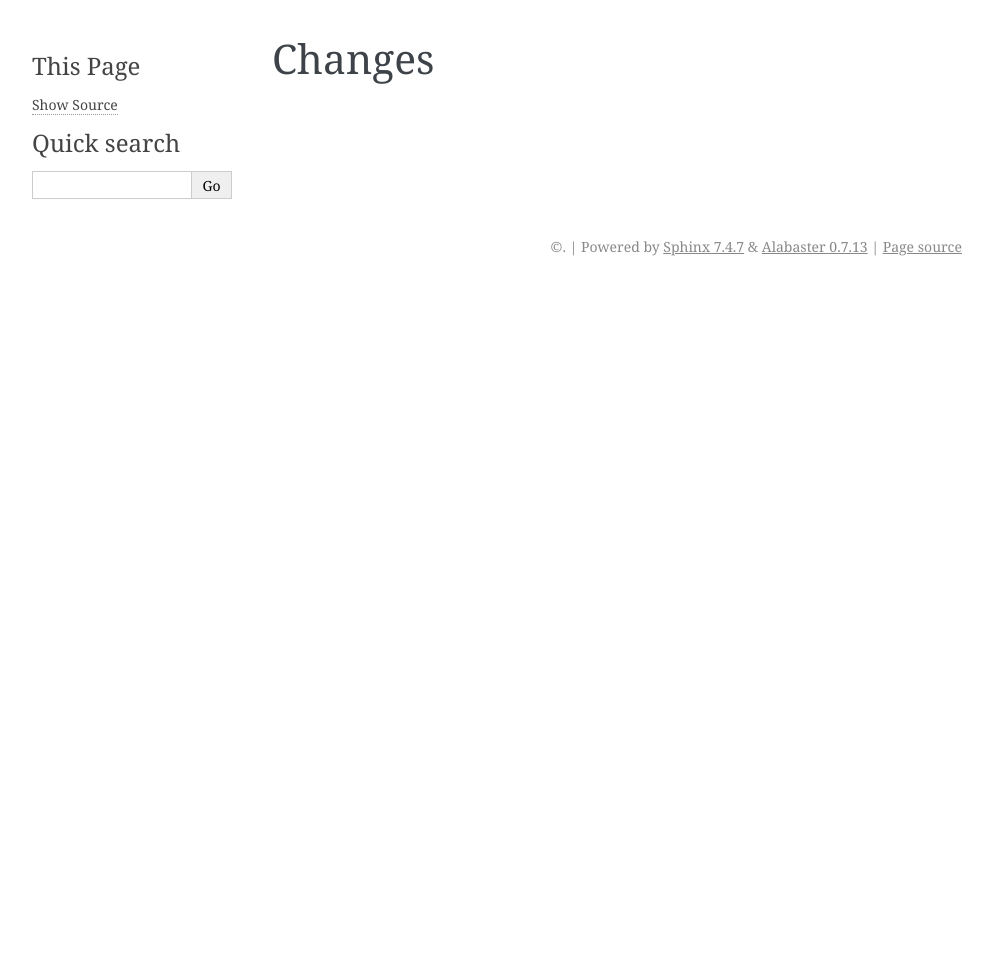
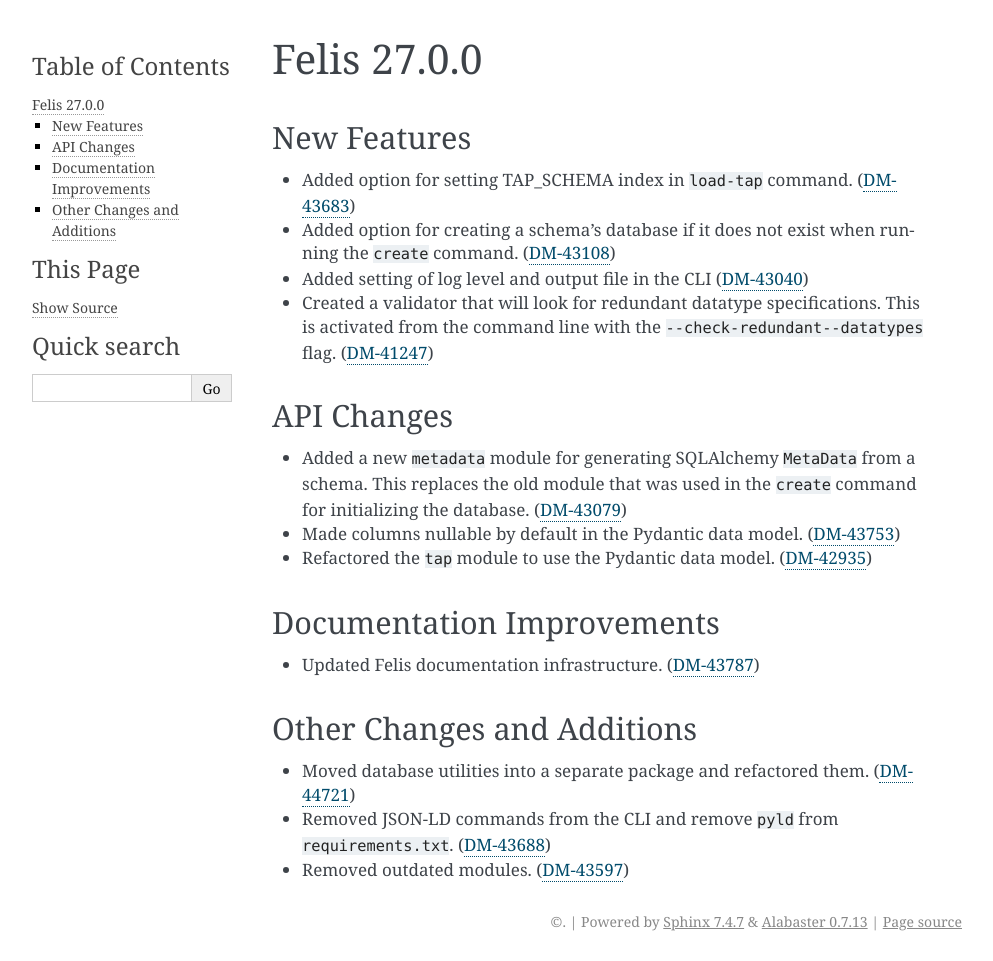
Before and after one commit to lsst/felis, a Sphinx documentation site: the page built from docs/CHANGES.rst, in a window 1280 px wide. Shown: the whole page, without its empty margins (148-1141 px from the left). Built offline with Sphinx 7.4.7, drawn with Linux system fonts in a browser that asks for light colours; before the commit the page ends 900 px from its top, so only the background shows below that.

Commit message:
Add release notes by hand for Felis 27.0.0

```diff
--- a/docs/CHANGES.rst
+++ b/docs/CHANGES.rst
@@ -1,3 +1,33 @@
-#######
-Changes
-#######
+Felis 27.0.0
+============
+
+New Features
+------------
+
+- Added option for setting TAP_SCHEMA index in ``load-tap`` command. (`DM-43683 <https://rubinobs.atlassian.net/browse/DM-43683>`__)
+- Added option for creating a schema's database if it does not exist when running the ``create`` command. (`DM-43108 <https://rubinobs.atlassian.net/browse/DM-43108>`__)
+- Added setting of log level and output file in the CLI (`DM-43040 <https://rubinobs.atlassian.net/browse/DM-43040>`__)
+- Created a validator that will look for redundant datatype specifications.
+  This is activated from the command line with the ``--check-redundant--datatypes`` flag. (`DM-41247 <https://rubinobs.atlassian.net/browse/DM-41247>`__)
+
+API Changes
+-----------
+
+- Added a new ``metadata`` module for generating SQLAlchemy ``MetaData`` from a schema.
+  This replaces the old module that was used in the ``create`` command for initializing the database. (`DM-43079 <https://rubinobs.atlassian.net/browse/DM-43079>`__)
+- Made columns nullable by default in the Pydantic data model. (`DM-43753 <https://rubinobs.atlassian.net/browse/DM-43753>`__)
+- Refactored the ``tap`` module to use the Pydantic data model. (`DM-42935 <https://rubinobs.atlassian.net/browse/DM-42935>`__)
+
+
+Documentation Improvements
+--------------------------
+
+- Updated Felis documentation infrastructure. (`DM-43787 <https://rubinobs.atlassian.net/browse/DM-43787>`__)
+
+
+Other Changes and Additions
+---------------------------
+
+- Moved database utilities into a separate package and refactored them. (`DM-44721 <https://rubinobs.atlassian.net/browse/DM-44721>`__)
+- Removed JSON-LD commands from the CLI and remove ``pyld`` from ``requirements.txt``. (`DM-43688 <https://rubinobs.atlassian.net/browse/DM-43668>`__)
+- Removed outdated modules. (`DM-43597 <https://rubinobs.atlassian.net/browse/DM-43597>`__)
```
